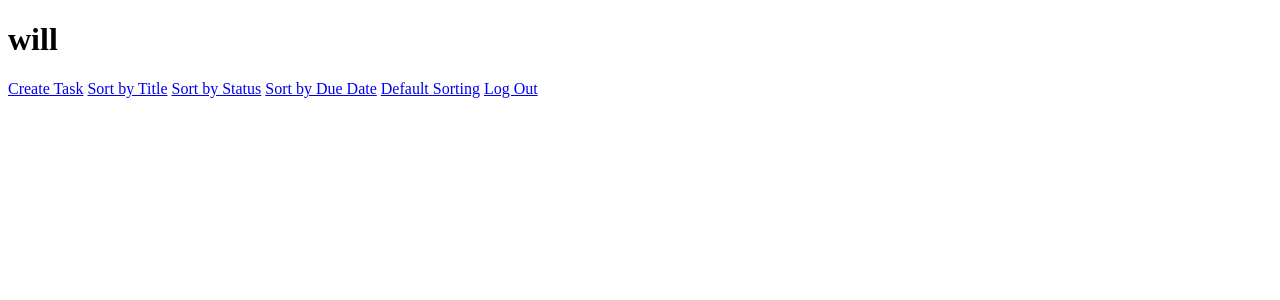
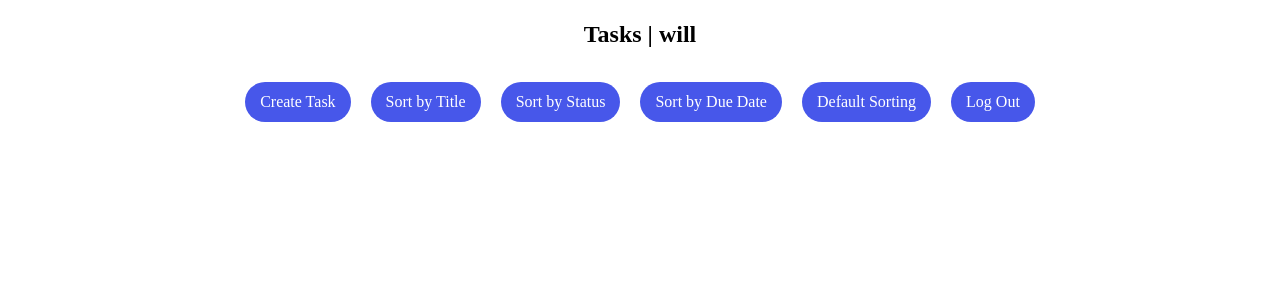
Before and after one commit to TomLincoln066/tasker_web_app, a Flask app: page /tasks in a window 1280 px wide. Shown: the top 300 px of the page. Run offline with Flask 3, Linux system fonts and the light colour scheme; a user stored in the database is signed in.

Commit message:
semi-finished

```diff
--- /dev/null
+++ b/static/css/tasks.css
@@ -0,0 +1,157 @@
+.header {
+    text-align: center;
+    margin-bottom: 20px;
+    display: flex;
+    align-items: center;
+    justify-content: center;
+    font-size: 24px;
+    font-family: Nunito;
+    font-style: normal;
+    font-weight: 600;
+    line-height: 36px;
+
+}
+
+.button-container {
+    display: flex;
+    justify-content: space-between;
+    /* margin-bottom: 10px; */
+    margin: 10px;
+}
+
+
+.button {
+    display: inline-block;
+    text-decoration: none;
+    background-color: #4757EA;
+    color: #ffffff;
+    font-family: "Montserrat", sans-serif;
+    font-size: 12px; /* Adjust the font size to make the buttons smaller */
+    font-weight: bold;
+    padding: 5px 15px; /* Adjust the padding to make the buttons smaller */
+    border-radius: 20px;
+    margin-bottom: 5px;
+    height: 40px;
+    border: none;
+    outline: none;
+    justify-content: center;
+    align-items: center;
+    font-size: 16px;
+    font-family: Nunito;
+    font-style: normal;
+    font-weight: 400;
+    line-height: 24px;
+    margin-left: 10px;
+    margin-right: 10px;
+}
+
+.button:hover {
+    background-color: #7B8FFA; /* Change background color on hover */
+  }
+
+h1 {
+    font-family: "Playfair Display", sans-serif;
+    font-size: 64px;
+    font-weight: bold;
+    color: #000000;
+    margin-bottom: 20px;
+  }
+
+h2 {
+    font-family: "Arial", sans-serif;
+    font-size: 24px;
+    color: #000000;
+    margin-bottom: 20px;
+}
+
+body {
+    display: flex;
+    flex-direction: column;
+    align-items: center;
+    justify-content: center;
+    margin: 0;
+}
+
+li {
+    /* display: flex;
+    align-items: flex-start;
+    justify-content: space-between;
+    margin-bottom: 20px;
+    padding: 10px;
+    background-color: #f9f9f9;
+    border-radius: 10px;
+    box-shadow: 0 2px 4px rgba(0, 0, 0, 0.1);
+    width: 1000px; */
+
+    display: flex;
+    flex-direction: column;
+    align-items: flex-start;
+    justify-content: space-between;
+    margin-bottom: 20px;
+    padding: 10px;
+    background-color: #f9f9f9;
+    border-radius: 10px;
+    box-shadow: 0 2px 4px rgba(0, 0, 0, 0.1);
+    width: 1000px; /* Adjust the width as desired */
+
+  }
+
+  li h2 {
+    font-size: 18px;
+    font-weight: bold;
+    margin-bottom: auto;
+    margin-top: auto;
+    text-align: left;
+  }
+
+  li p {
+    font-size: 14px;
+    margin-bottom: auto;
+    margin-top: auto;
+    text-align: left;
+    color: #555555;
+  }
+
+
+
+  li .actions {
+    display: flex;
+    flex-direction: column; /* Change to column layout */
+    align-items: flex-start; /* Align items to the start */
+}
+
+li .actions a {
+    margin-top: 5px; /* Add margin to separate the links */
+}
+
+
+
+li a {
+    color: #4757EA;
+    text-decoration: none;
+    margin-top: auto;
+    margin-bottom: auto;
+    font-size: 14px;
+    font-weight: bold;
+}
+
+a.delete{
+    text-align: left;
+}
+
+
+li a:hover {
+    text-decoration: underline;
+}
+
+  .task-box {
+    width: 90%; /* Adjust the width as desired */
+    margin: 0 auto; /* Center the boxes horizontally */
+    /* Add any other styling you want for the task boxes */
+  }
+
+  ul{
+    margin-left: auto;
+    margin-top: auto;
+    margin-right: auto;
+  }
--- a/templates/create_task.html
+++ b/templates/create_task.html
@@ -3,6 +3,8 @@
 
 <head>
     <title>Create Task</title>
+    <link rel="stylesheet" type="text/css" href="{{ url_for('static', filename='css/createtasks.css') }}">
+
 </head>
 
 <body>
--- a/templates/edit_task.html
+++ b/templates/edit_task.html
@@ -3,6 +3,8 @@
 
 <head>
     <title>Edit Task</title>
+    <link rel="stylesheet" type="text/css" href="{{ url_for('static', filename='css/edittask.css') }}">
+
 </head>
 
 <body>
--- a/templates/tasks.html
+++ b/templates/tasks.html
@@ -2,14 +2,16 @@
 <html>
 
 <head>
-    <!-- <title>Tasks</title> -->
-    <!-- <title>Tasks | {{ user_name }}</title> -->
+    <title>Tasks | {{ user_name }}</title>
+    <!-- <link rel="stylesheet" type="text/css" href="{{ url_for('static', filename='css/styles.css') }}"> -->
+    <link rel="stylesheet" type="text/css" href="{{ url_for('static', filename='css/tasks.css') }}">
+
 
 </head>
 
 <body>
-    <!-- <h1>Tasks</h1> -->
-    <h1>{{ user_name }}</h1>
+
+    <!-- <h1>Tasks | {{ user_name }}</h1>
 
 
     <a href="{{ url_for('create_task') }}">Create Task</a>
@@ -17,7 +19,41 @@
     <a href="{{ url_for('tasks', sort_by='status') }}">Sort by Status</a>
     <a href="{{ url_for('tasks', sort_by='due_date') }}">Sort by Due Date</a>
     <a href="{{ url_for('tasks') }}">Default Sorting</a>
-    <a href="{{ url_for('logout') }}">Log Out</a>
+    <a href="{{ url_for('logout') }}">Log Out</a>  -->
+
+    <!-- <link rel="stylesheet" type="text/css" href="{{ url_for('static', filename='css/styles.css') }}"> -->
+
+
+    <h1 class="header">Tasks | {{ user_name }}</h1>
+
+    <div class="button-container">
+        <form action="{{ url_for('create_task') }}" method="GET">
+            <button type="submit" class="button">Create Task</button>
+        </form>
+
+        <form action="{{ url_for('tasks') }}" method="GET">
+            <input type="hidden" name="sort_by" value="title">
+            <button type="submit" class="button">Sort by Title</button>
+        </form>
+
+        <form action="{{ url_for('tasks') }}" method="GET">
+            <input type="hidden" name="sort_by" value="status">
+            <button type="submit" class="button">Sort by Status</button>
+        </form>
+
+        <form action="{{ url_for('tasks') }}" method="GET">
+            <input type="hidden" name="sort_by" value="due_date">
+            <button type="submit" class="button">Sort by Due Date</button>
+        </form>
+
+        <form action="{{ url_for('tasks') }}" method="GET">
+            <button type="submit" class="button">Default Sorting</button>
+        </form>
+
+        <form action="{{ url_for('logout') }}" method="GET">
+            <button type="submit" class="button">Log Out</button>
+        </form>
+    </div>
 
 
 
@@ -31,9 +67,9 @@
             <p>Status: {{ task.status }}</p>
             <p>Due Date: {{ task.due_date }}</p>
 
-            <a href="{{ url_for('delete_task', id=task.id) }}">Delete</a>
+            <a href="{{ url_for('delete_task', id=task.id) }}" class="delete">Delete</a>
 
-            <a href="{{ url_for('edit_task', id=task.id) }}">Edit</a>
+            <a href="{{ url_for('edit_task', id=task.id) }}" class="eidt">Edit</a>
 
 
         </li>
```
Also changed, not shown: static/css/createtasks.css (added, +55 -0 lines), static/css/edittask.css (added, +54 -0 lines), static/css/styles.css (+18 -3 lines), instance/db.sqlite3.
